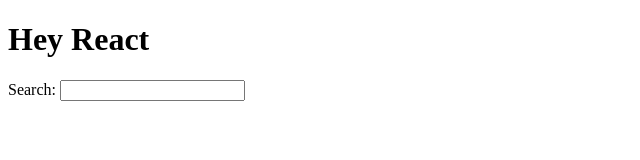
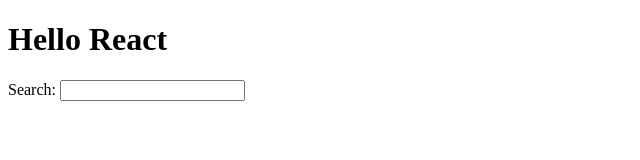
Before and after one commit to Fersanseg/Hacker-stories, a React (Create React App) app: page / in a window 1280 px wide. Shown: the top 160 px of the page, without its empty margins (0-640 px from the left). Built offline with nearby package versions, Linux system fonts and the light colour scheme.

Commit message:
Using function expressions in JSX

```diff
--- a/src/App.js
+++ b/src/App.js
@@ -1,15 +1,12 @@
-const welcome = {
-  greeting: 'Hey',
-  title: 'React',
-};
+function greeting(title) {
+  return 'Hello ' + title;
+}
 
 function App() {
 
   return (
     <div>
-      <h1>
-        {welcome.greeting} {welcome.title}
-      </h1>
+      <h1>{greeting('React')}</h1>
 
       <label htmlFor="search">Search: </label>
       <input id="search" type="text">
```
